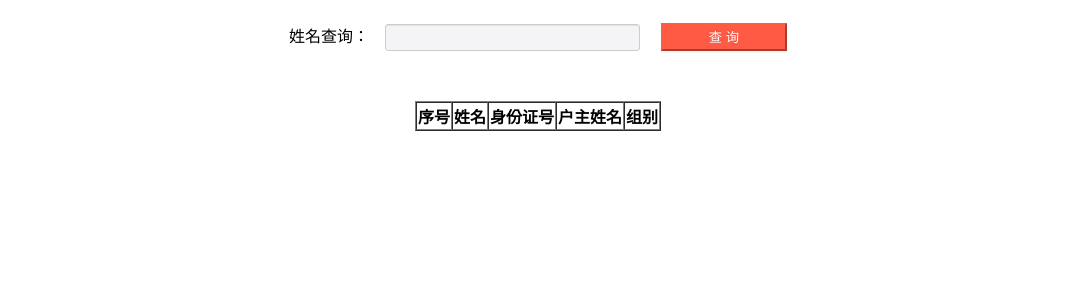
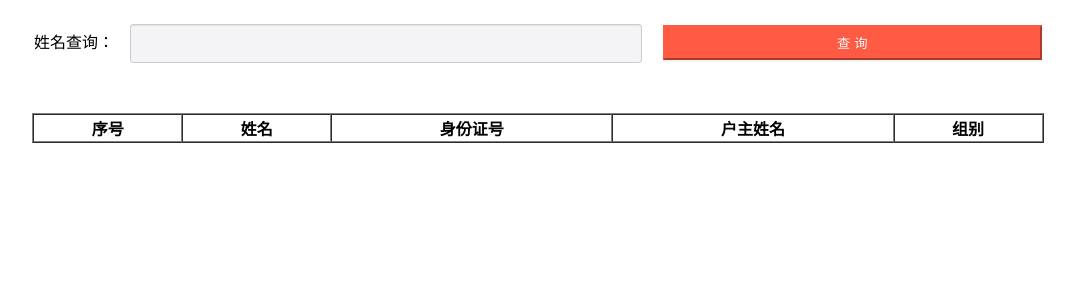
Before and after one commit to 18727060063/dj_study, a Django app: page / in a window 1280 px wide. Shown: the top 300 px of the page, without its empty margins (102-1177 px from the left). Run offline with Django 3.2, Linux system fonts and the light colour scheme; lists and menus that the app fills with data are empty.

Commit message:
更新查询

```diff
--- a/templates/index.html
+++ b/templates/index.html
@@ -95,10 +95,10 @@
         background-color: rgba(0, 0, 0, .3);
     }
     .tl-price-input{
-        width: 20%;
+        width: 40%;
         border: 1px solid #ccc;
-        padding: 5px 0;
         margin: 16px;
+        height: 35px;
         background: #F4F4F7;
         border-radius: 3px;
         -webkit-box-shadow: inset 0 1px 1px rgba(0,0,0,.075);
@@ -109,8 +109,8 @@
     }
     .ant-btn-red {
         color: #fff;
-        width: 10%;
-        height: 28px;
+        width: 30%;
+        height: 35px;
         background-color: #FF5A44;
         border-color: #FF5A44;
         margin-left: 5px;
@@ -123,7 +123,7 @@
 <div>姓名查询：<input id="query_by_name" class="tl-price-input"/><button id="query_by_name_btn" class="ant-btn-red" onclick="query()">查  询</button>
 <div id="msg_div" style="visibility: hidden">正在查询中,请等待...</div></div>
 <div class="table-container">
-    <table border="1" cellspacing="0" style="margin: auto; margin-top: 10px">
+    <table border="1" cellspacing="0" style="margin: auto; margin-top: 10px;width: 80%">
         <thead>
         <tr>
             <th>序号</th>
```
